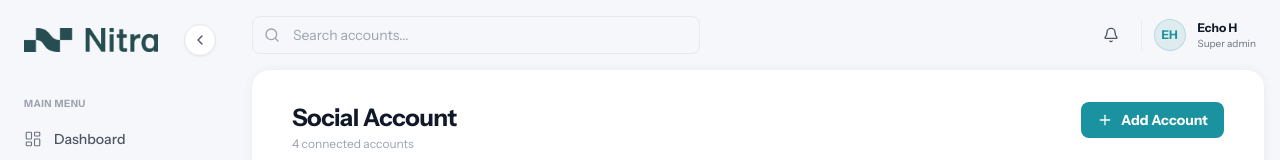
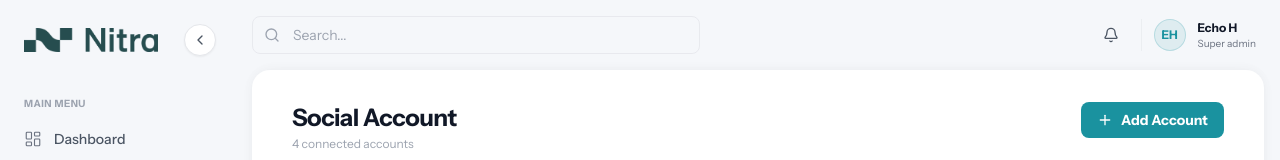
Before and after one commit to Ecgo5114/n-social-account-settings, a Next.js app: page / in a window 1280 px wide. Shown: the top 160 px of the page. Built offline with nearby package versions, Linux system fonts and the light colour scheme.

Commit message:
介面細修

```diff
--- a/app/page.tsx
+++ b/app/page.tsx
@@ -361,7 +361,7 @@ export default function SocialAccountsSettings() {
                 <input
                   id="search"
                   type="text"
-                  placeholder="Search accounts..."
+                  placeholder="Search..."
                   className="w-full pl-10 pr-4 py-2 bg-transparent border border-gray-200/80 rounded-lg text-body-base focus:outline-none focus:ring-2 focus:ring-nitra-primary/30 focus:border-nitra-primary transition-all duration-200 hover:border-gray-300"
                 />
               </div>
```
